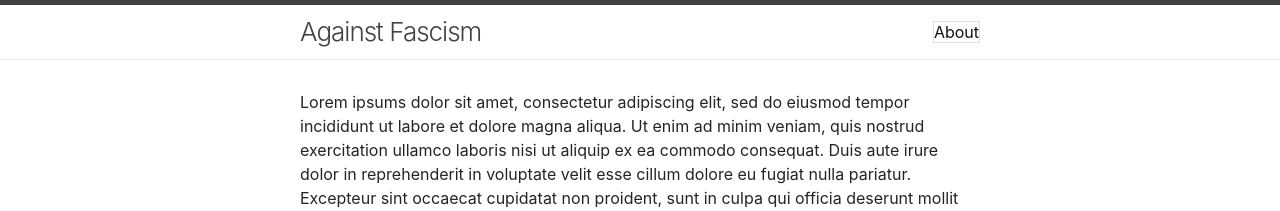
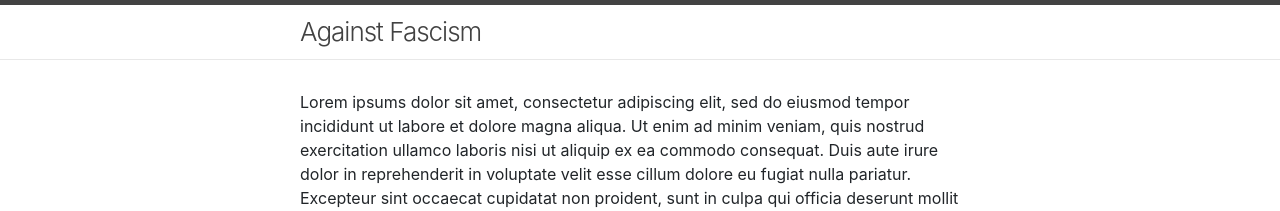
Before and after one commit to kevinmartinjos/againstfascism, a Jekyll site: the page built from index.markdown, in a window 1280 px wide. Shown: the top 211 px of the page. Built offline with Jekyll 4.4.1, drawn with Linux system fonts in a browser that asks for light colours.

Commit message:
changes to the header

```diff
--- a/_includes/header.html
+++ b/_includes/header.html
@@ -4,7 +4,7 @@
     {%- assign default_paths = site.pages | map: "path" -%}
     {%- assign page_paths = site.header_pages | default: default_paths -%}
     {%- assign titles_size = site.pages | map: 'title' | join: '' | size -%}
-    <a class="site-title" rel="author" href="{{ "/" | relative_url }}">{{ site.title | escape }}</a>
+    <span class="site-title">{{ site.title | escape }}</span>
 
     {%- if titles_size > 0 -%}
       <nav class="site-nav">
@@ -17,14 +17,6 @@
           </span>
         </label> -->
 
-        <div class="trigger">
-          {%- for path in page_paths -%}
-            {%- assign my_page = site.pages | where: "path", path | first -%}
-            {%- if my_page.title -%}
-            <a class="page-link" href="{{ my_page.url | relative_url }}">{{ my_page.title | escape }}</a>
-            {%- endif -%}
-          {%- endfor -%}
-        </div>
       </nav>
     {%- endif -%}
   </div>
```
